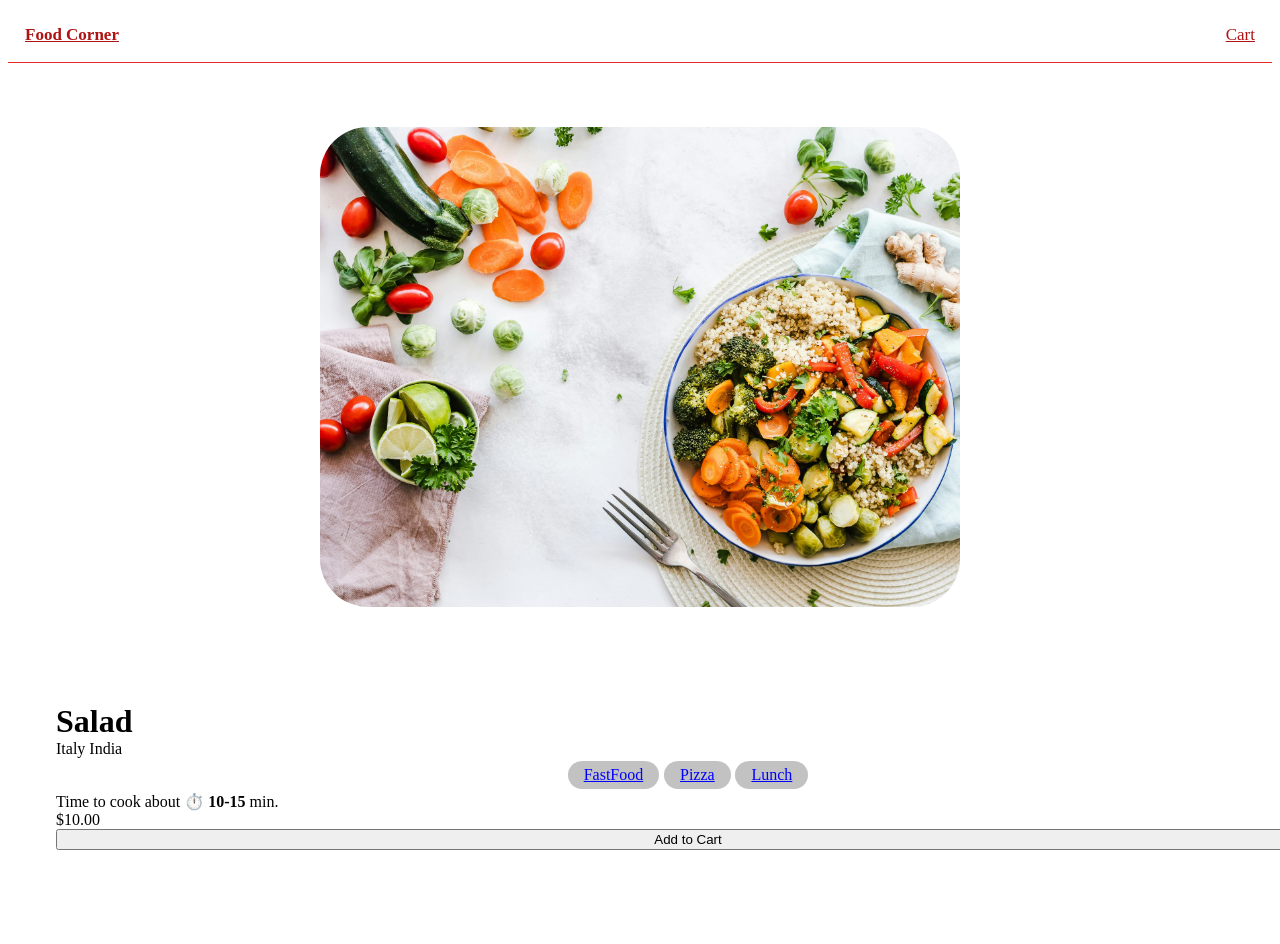
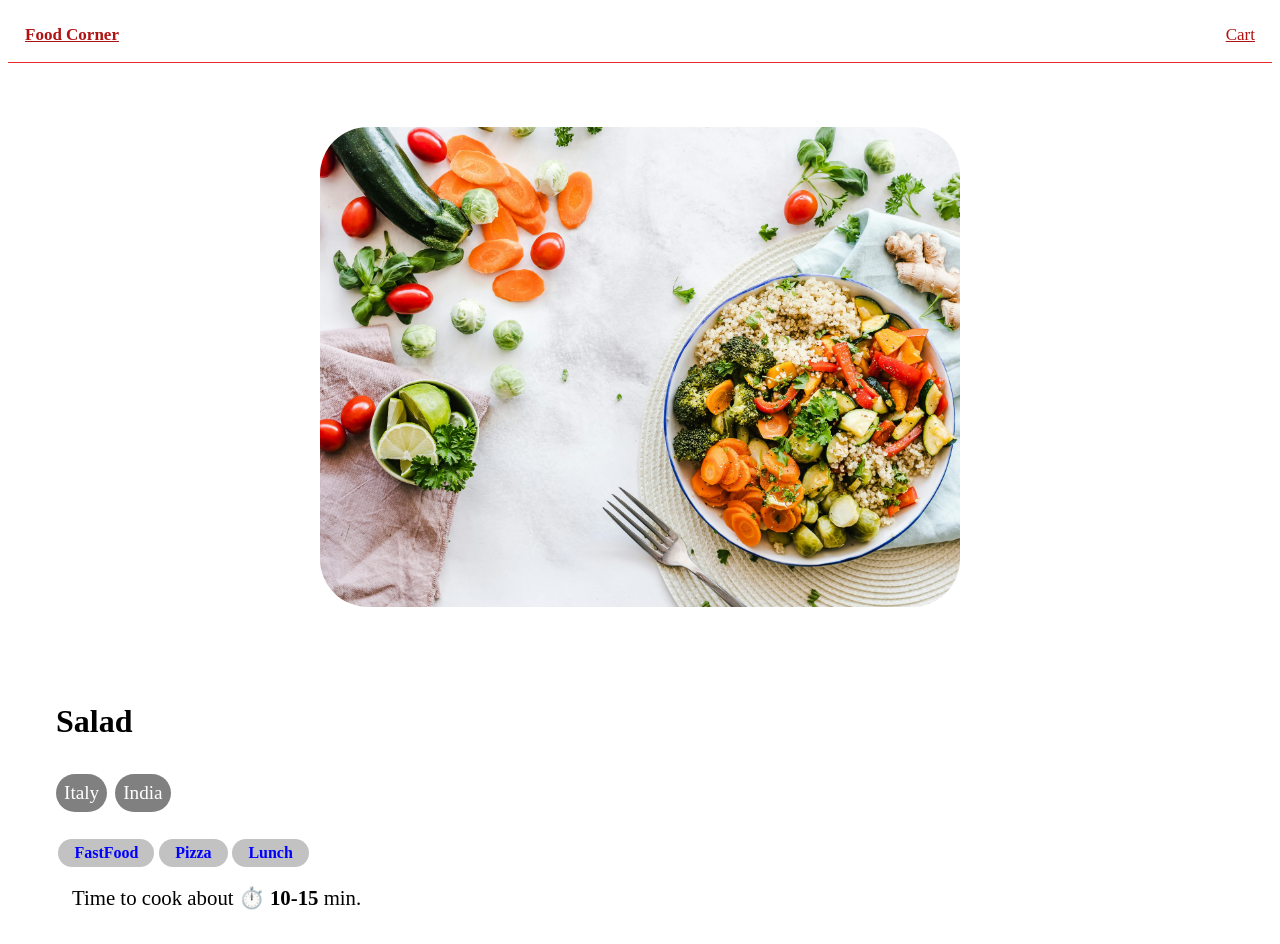
Before and after one commit to Shashi8969/Online-food-order, an Angular app: page /food/1 in a window 1280 px wide. Shown: the top 944 px of the page. Before the commit the page ends 890 px from the top, so only its background shows below. Built offline with nearby package versions, Linux system fonts and the light colour scheme.

Commit message:
change in foodpage css

```diff
--- a/src/app/foodpage/foodpage.component.css
+++ b/src/app/foodpage/foodpage.component.css
@@ -35,3 +35,54 @@
     font-size: 2rem;
     font-weight: bold;
 }
+.details .favorite{
+    color: #e72929;
+    font-size: 2.5rem;
+}
+.details .favorite.not{
+    color: black;
+}
+.details .origins{
+    display: flex;
+    flex-wrap: wrap;
+    margin: 1rem 0;
+}
+.details .origins > span{
+    padding: .5rem;
+    font-size:1.2rem;
+    margin: .5rem .5rem .5rem 0;
+    border-radius: 2rem;
+    background-color: gray;
+    color: white;
+}
+.details .cook-time{
+    margin: 1rem;
+
+}
+.details .cook-time span{
+    padding: .6rem 2rem .6rem 0;
+    border-radius: 10rem;
+    font-size: 1.3rem;
+}
+.details .price{
+    font-size: 1.8rem;
+    margin: 1rem 1rem 1rem 0;
+    color: green;
+}
+.details .price::before{
+    content: "Price: ";
+    color: green;
+}
+.details button{
+    color: white;
+    background-color: #e72929;
+    border: none;
+    font-size: 1.2rem;
+    padding: 1rem;
+    border-radius: 10rem;
+    outline: none;
+}
+.details button:hover{
+    opacity: .9;
+    cursor: pointer;
+}
--- a/src/app/foodpage/foodpage.component.html
+++ b/src/app/foodpage/foodpage.component.html
@@ -14,7 +14,7 @@
         </span>
     </div>
     <div class="tag">
-        <app-tags [foodPagetags]="food.tags"></app-tags>
+        <app-tags [foodPagetags]="food.tags" justifyContent="start"></app-tags>
     </div>
     <div class="cook-time">
         <span>
--- a/src/app/tags/tags.component.css
+++ b/src/app/tags/tags.component.css
@@ -1,7 +1,6 @@
 div{
     display: flex;
     flex: wrap;
-    justify-content: center;
 }
 div a{
     background-color: #c2c2c2;
@@ -9,4 +8,6 @@
     margin: .2rem .15rem;
     border-radius: 10rem;
     color: blue;
+    font-weight: 600;
+    text-decoration: none;
 }
--- a/src/app/tags/tags.component.html
+++ b/src/app/tags/tags.component.html
@@ -1,10 +1,10 @@
-<div *ngIf="tags">
+<div *ngIf="tags" [style.justifyContent]="justifyContent">
     <a *ngFor="let tag of tags" routerLink="/tag/{{tag.name}}">
         {{tag.name}} ({{tag.count}})
     </a>
 </div>
 
-<div *ngIf="foodPagetags">
+<div *ngIf="foodPagetags" [style.justifyContent]="justifyContent">
     <a *ngFor="let tagname of foodPagetags" routerLink="/tag/{{tagname}}">
         {{tagname}}
     </a>
--- a/src/app/tags/tags.component.ts
+++ b/src/app/tags/tags.component.ts
@@ -10,6 +10,10 @@
 export class TagsComponent implements OnInit{
   @Input()
   foodPagetags?:string[];
+
+  @Input()
+  justifyContent:string = 'center';
+
   tags?:Tag[] =[];
   constructor(private fs:FoodService){}
   ngOnInit(): void {
```
